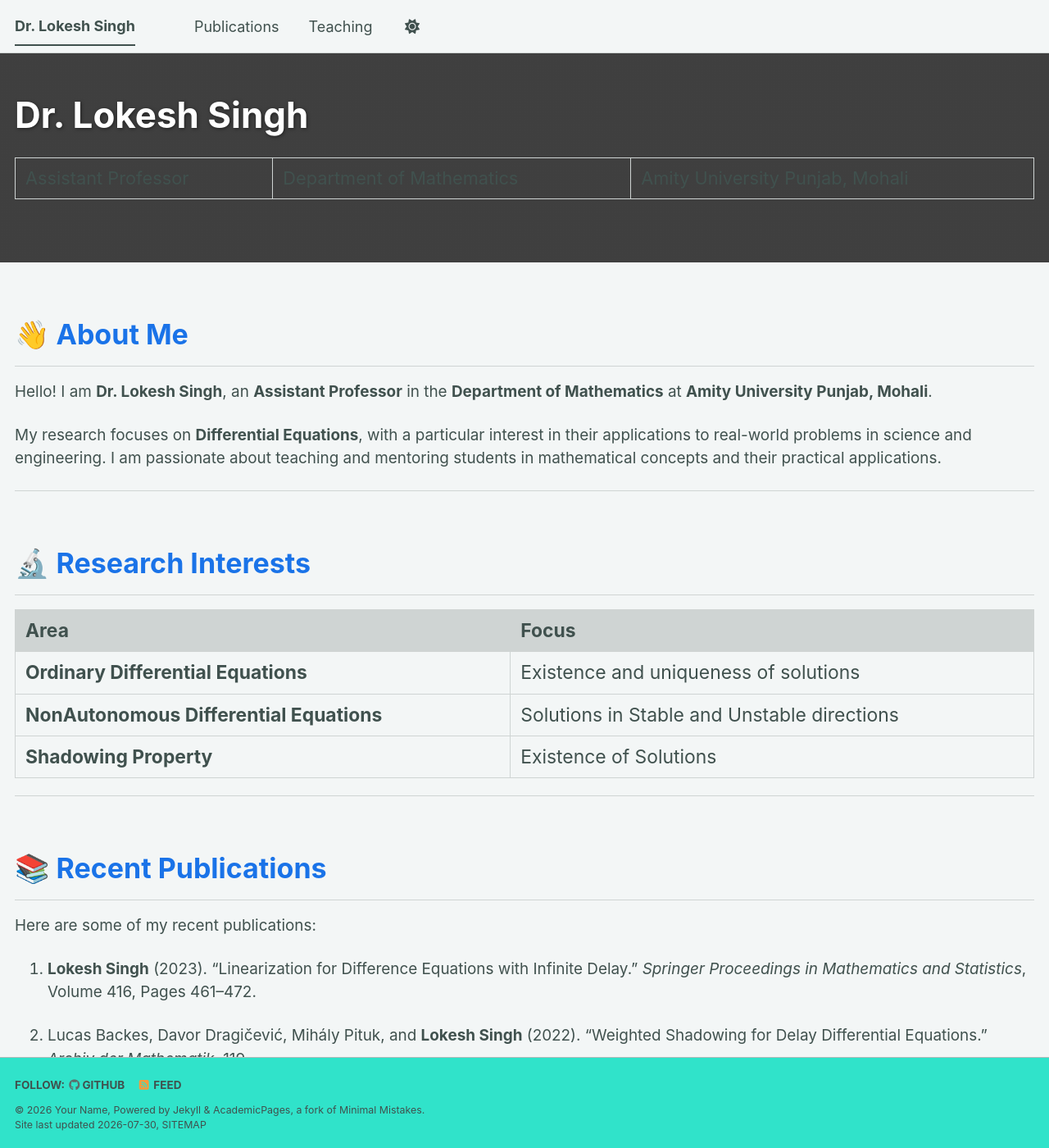
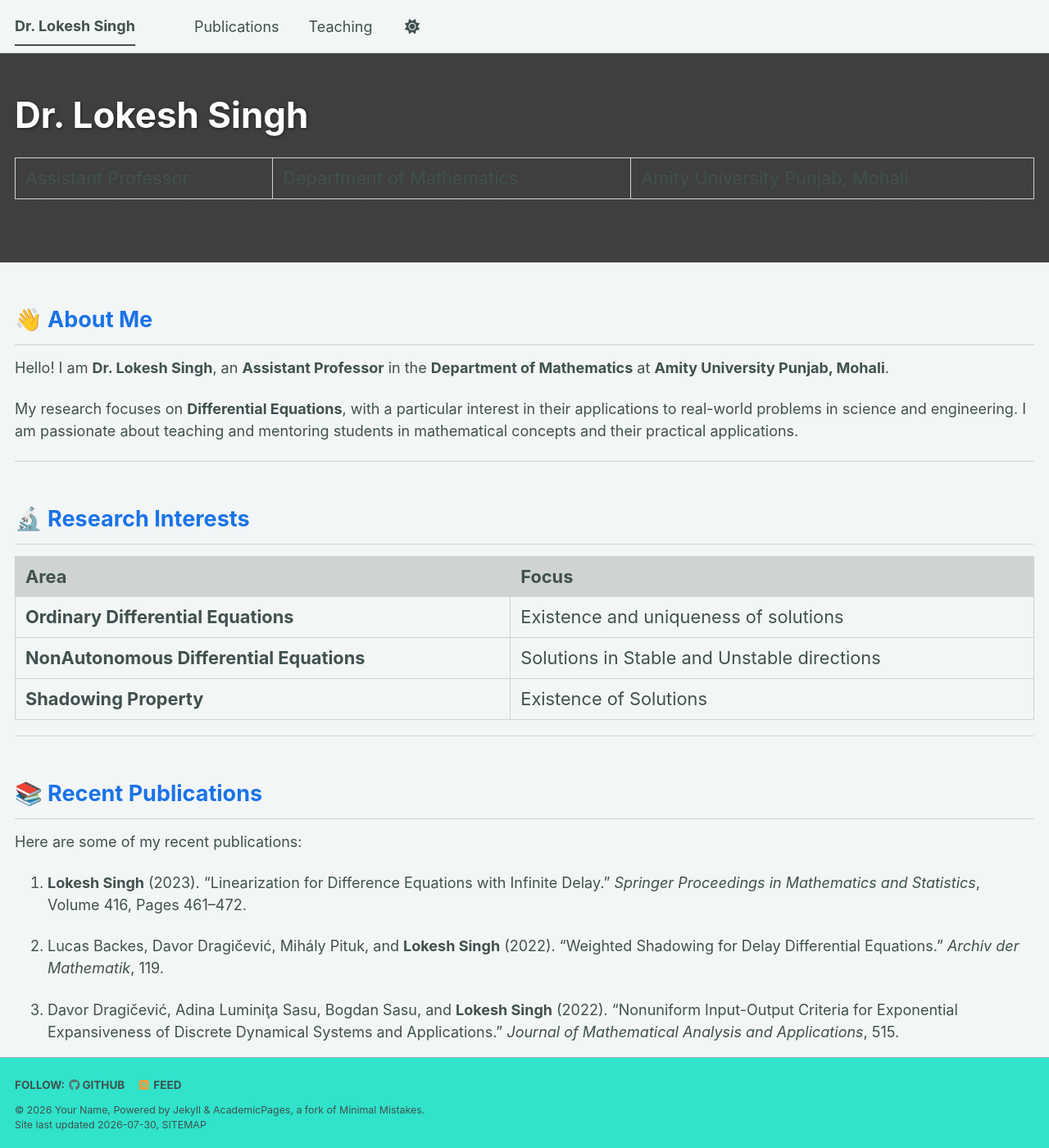
Before and after one commit to lokeshmath/lokeshmath.github.io, a Jekyll site: the page built from index.md, in a window 1280 px wide and 1400 px high. Shown: the whole window at 82% size. Built offline with Jekyll 4.4.1, drawn with Linux system fonts in a browser that asks for light colours; a style sheet for code colours, icons or effects is not loaded.

Commit message:
Update main.scss

```diff
--- a/assets/css/main.scss
+++ b/assets/css/main.scss
@@ -59,11 +59,11 @@ table td, table th {
 
 /* Make the entire page content slightly larger (optional) */
 .page__content {
-  font-size: 1.05em;
+  font-size: 1.0em;
 }
 
 /* Make headings stand out more (optional) */
 h2 {
-  font-size: 1.8em !important;
+  font-size: 1.5em !important;
   color: #1a73e8 !important;
 }
```
